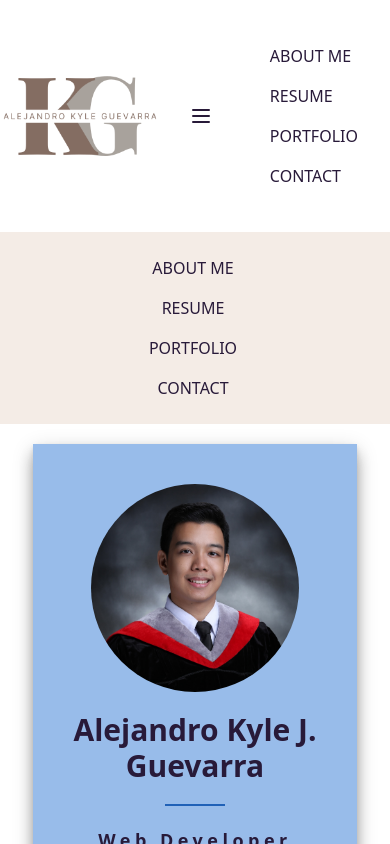
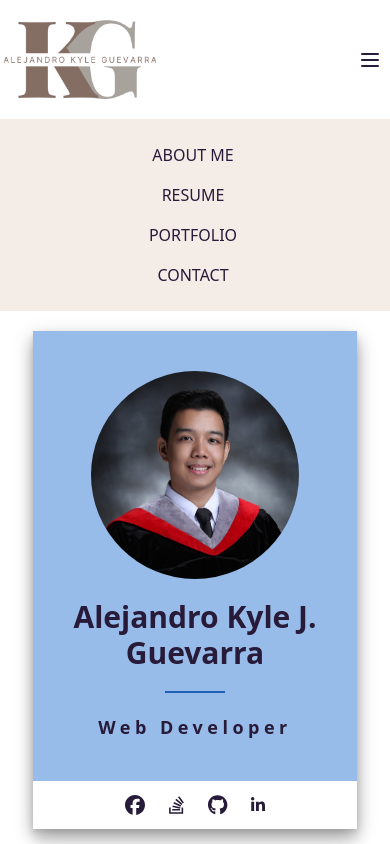
Before and after one commit to AlKyleee/Website-Portfolio, a React (Vite) app: page / in a window 390 px wide. Shown: the top 844 px of the page. Built offline with nearby package versions, Linux system fonts and the light colour scheme; a web font is replaced by a local one.

Commit message:
redid fix

```diff
--- a/src/components/Navbar.jsx
+++ b/src/components/Navbar.jsx
@@ -37,7 +37,7 @@ const Navbar = () => {
               </svg>
             </button>
         </div>
-        <div className='lg:block'>
+        <div className='hidden lg:block'>
           <ul className="font-medium flex sm:flex-col p-4 lg:space-x-8">
             <li>
               <Link to="/" className="block py-2 pl-3 pr-4 text-tertiary font-thin">ABOUT ME</Link>
```
